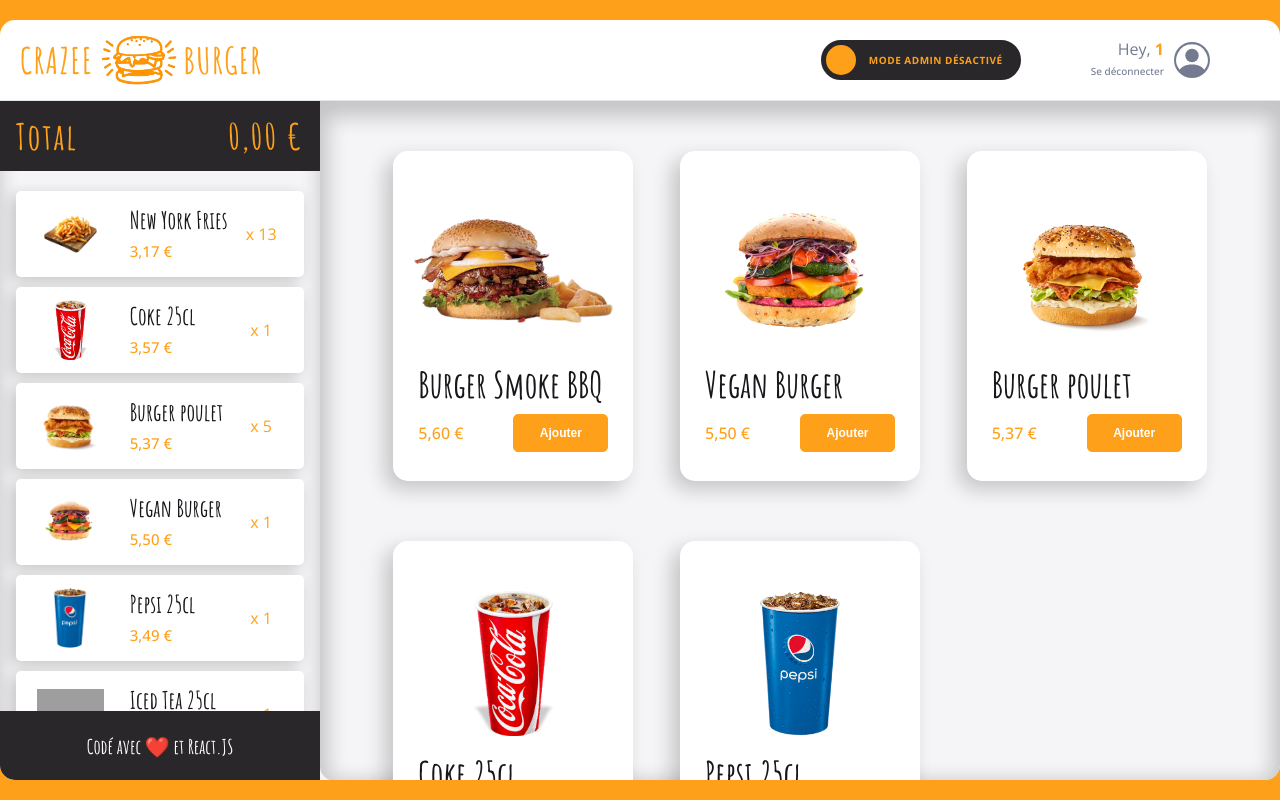
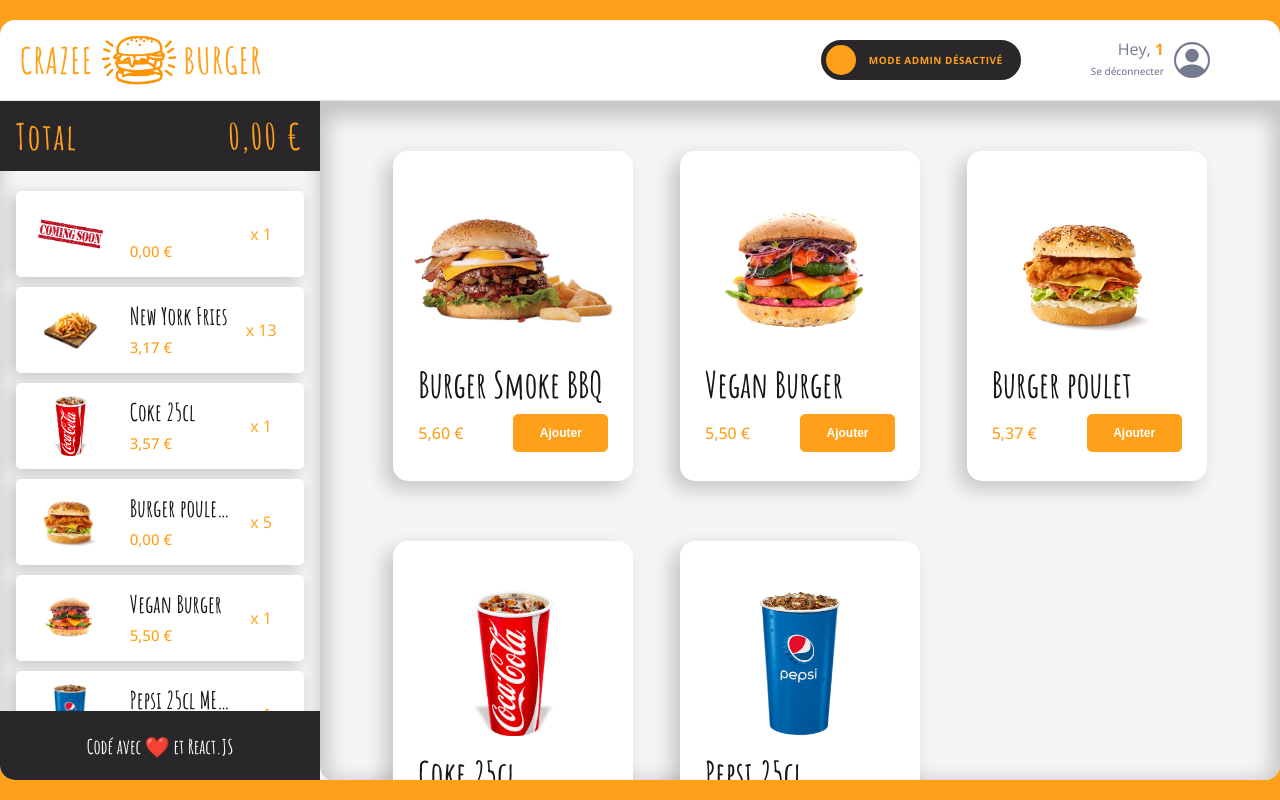
Before and after one commit to ImadeusF/crazee-burger, a React (Vite) app: page /order/1 in a window 1280 px wide. Built offline with nearby package versions, Linux system fonts and the light colour scheme; grey boxes are pictures that could not be loaded.

Commit message:
✨ F11: BASKET > Add coming soon image if no image given

```diff
--- a/src/components/pages/order/Main/Basket/BasketProducts.jsx
+++ b/src/components/pages/order/Main/Basket/BasketProducts.jsx
@@ -1,13 +1,14 @@
 import styled from "styled-components";
 import BasketCard from "./BasketCard";
 import { formatPrice } from "../../../../../utils/maths";
+import { IMAGE_COMING_SOON } from "../../../../../enums/product";
 
 export default function BasketProducts({ basket }) {
   return (
     <BasketProductsStyled>
       {basket.map((basketProduct) => (
        <div className="basket-card" key={basketProduct.id}>
-         <BasketCard {...basketProduct} />
+         <BasketCard {...basketProduct} imageSource={basketProduct.imageSource ? basketProduct.imageSource : IMAGE_COMING_SOON} />
        </div>
       ))}
     </BasketProductsStyled>
--- a/src/components/pages/order/Main/Menu/Menu.jsx
+++ b/src/components/pages/order/Main/Menu/Menu.jsx
@@ -7,9 +7,7 @@ import OrderContext from "../../../../../context/OrderContext";
 import EmptyMenuAdmin from "./EmptyMenuAdmin";
 import EmptyMenuClient from "./EmptyMenuClient";
 import { checkIfProductIsSelected } from "./helper";
-import { EMPTY_PRODUCT } from "../../../../../enums/product";
-
-const IMAGE_BY_DEFAULT = "/images/coming-soon.png";
+import { EMPTY_PRODUCT, IMAGE_COMING_SOON } from "../../../../../enums/product";
 
 export default function Menu() {
   const {
@@ -55,7 +53,7 @@ export default function Menu() {
           <Card
             key={id}
             title={title}
-            imageSource={imageSource ? imageSource : IMAGE_BY_DEFAULT}
+            imageSource={imageSource ? imageSource : IMAGE_COMING_SOON}
             leftDescription={formatPrice(price)}
             hasDeleteButton={isModeAdmin}
             onDelete={(e) => handleCardDelete(e, id)}
--- a/src/enums/product.jsx
+++ b/src/enums/product.jsx
@@ -4,3 +4,5 @@ export const EMPTY_PRODUCT = Object.freeze({
     imageSource: "",
     price: 0,
   });
+
+export const IMAGE_COMING_SOON = "/images/coming-soon.png";
--- a/src/fakeData/fakeBasket.jsx
+++ b/src/fakeData/fakeBasket.jsx
@@ -1,3 +1,5 @@
+import { EMPTY_PRODUCT } from "../enums/product"
+
 export const EMPTY = []
 
 export const SMALL = [
@@ -134,6 +136,10 @@ export const LARGE = [
 ]
 
 export const LARGE_WEIRD = [
+{
+  ...EMPTY_PRODUCT,
+  quantity: 1,
+},
   {
     id: "1",
     imageSource: "/images/fries3.png",
--- a/src/hooks/useBasket.jsx
+++ b/src/hooks/useBasket.jsx
@@ -2,7 +2,7 @@ import { useState } from "react";
 import { fakeBasket } from "../fakeData/fakeBasket";
 
 export const useBasket = () => {
-  const [basket, setBasket] = useState(fakeBasket.LARGE);
+  const [basket, setBasket] = useState(fakeBasket.LARGE_WEIRD);
   return {
     basket,
   };
```
